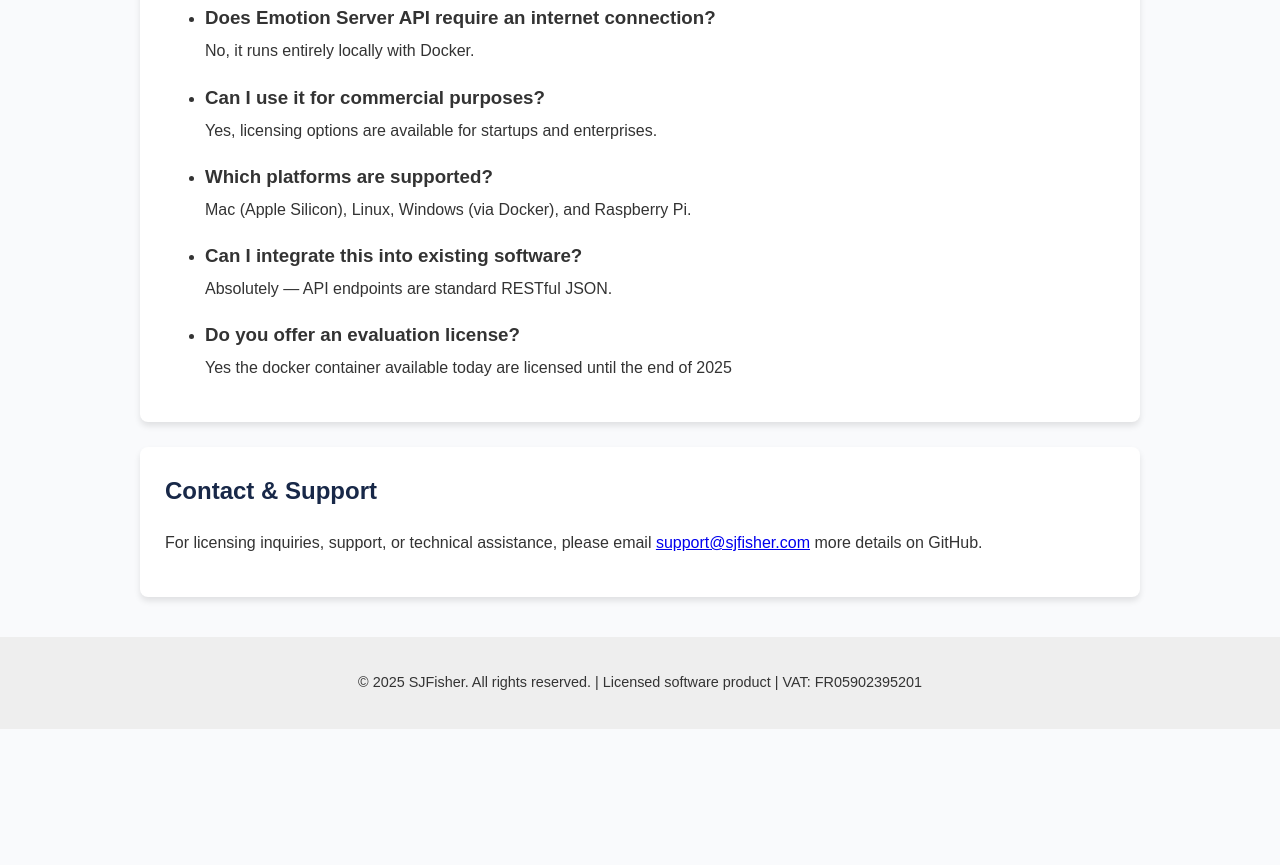
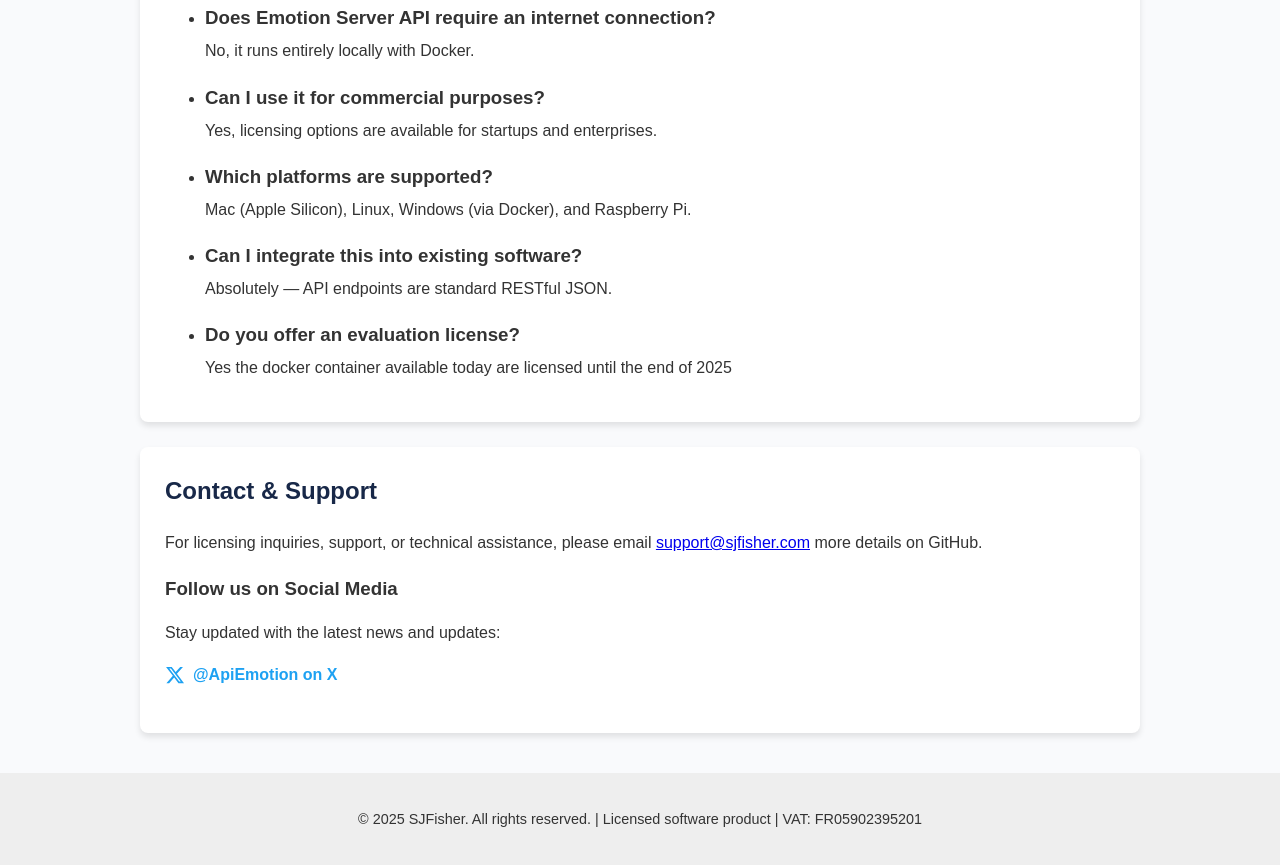
Before and after one commit to stevef1uk/emotion-server-api, a plain HTML site: page index.html in a window 1280 px wide. Shown: the part 3556-4421 px from the top of the page. Before the commit the page ends 4285 px from the top, so only its background shows below. Drawn offline with Linux system fonts and the light colour scheme.

Commit message:
Added X Accout details

```diff
--- a/index.html
+++ b/index.html
@@ -236,6 +236,15 @@
     <div class="card" id="contact">
       <h2>Contact & Support</h2>
       <p>For licensing inquiries, support, or technical assistance, please email <a href="mailto:support@sjfisher.com">support@sjfisher.com</a> more details on GitHub.</p>
+
+      <h3>Follow us on Social Media</h3>
+      <p>Stay updated with the latest news and updates:</p>
+      <p><a href="https://x.com/ApiEmotion" target="_blank" rel="noopener" style="display: inline-flex; align-items: center; text-decoration: none; color: #1DA1F2; font-weight: bold;">
+        <svg width="20" height="20" viewBox="0 0 24 24" fill="currentColor" style="margin-right: 8px;">
+          <path d="M18.244 2.25h3.308l-7.227 8.26 8.502 11.24H16.17l-5.214-6.817L4.99 21.75H1.68l7.73-8.835L1.254 2.25H8.08l4.713 6.231zm-1.161 17.52h1.833L7.084 4.126H5.117z"/>
+        </svg>
+        @ApiEmotion on X
+      </a></p>
     </div>
   </div>
 
```
